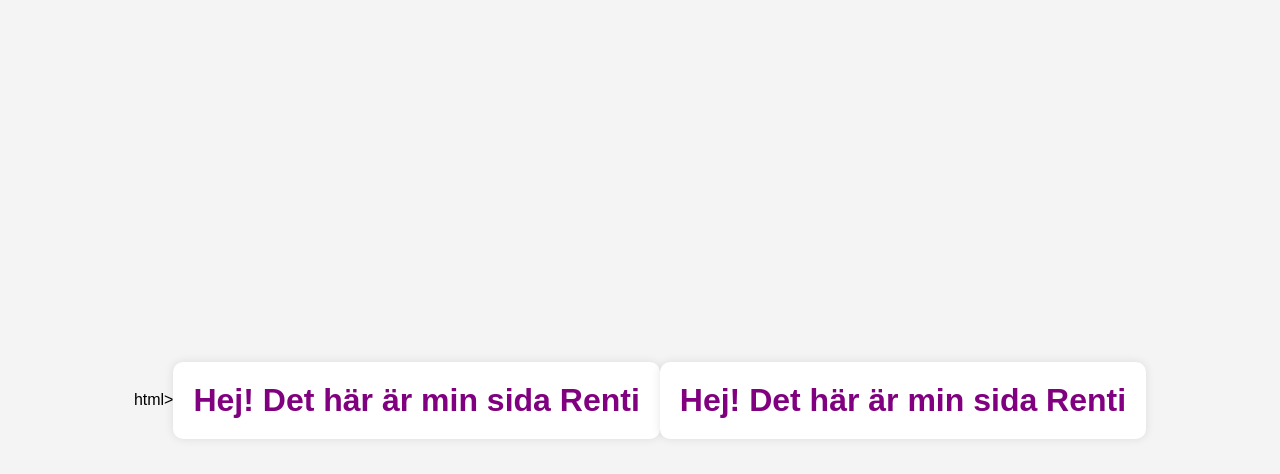
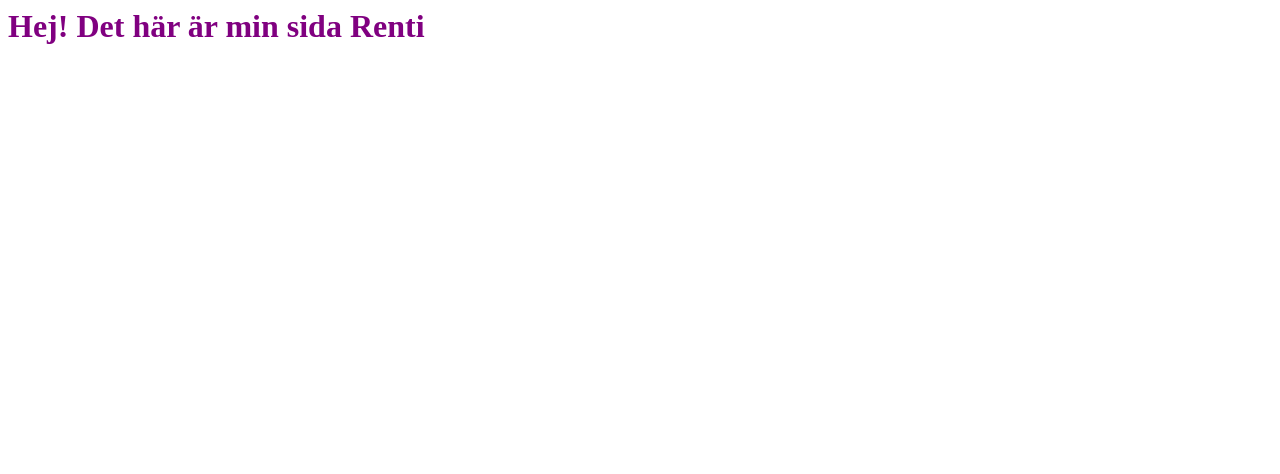
Before and after one commit to Ines3217/Github-repo, a plain HTML site: page index.html in a window 1280 px wide. Drawn offline with Linux system fonts and the light colour scheme.

Commit message:
Update index.html

```diff
--- a/index.html
+++ b/index.html
@@ -1,39 +1,10 @@
-html>
-<!DOCTYPE html>
-<html lang="sv">
-<head>
-    <meta charset="UTF-8">
-    <meta name="viewport" content="width=device-width, initial-scale=1.0">
-    <title>Min Sida</title>
-    <style>
-        body {
-            font-family: 'Arial', sans-serif;
-            background-color: #f4f4f4;
-            margin: 0;
-            padding: 0;
-            display: flex;
-            justify-content: center;
-            align-items: center;
-            height: 100vh;
-        }
 
+</html>
+ <style>
         h1 {
             color: purple;
-            text-align: center;
-            padding: 20px;
-            background-color: #fff;
-            border-radius: 10px;
-            box-shadow: 0 0 10px rgba(0, 0, 0, 0.1);
         }
     </style>
-</head>
-<body>
-
-    <h1>Hej! Det här är min sida Renti</h1>
-
-</body>
-</html>
-
   <h1>Hej! Det här är min sida Renti</h1>
 
 </html>
```
